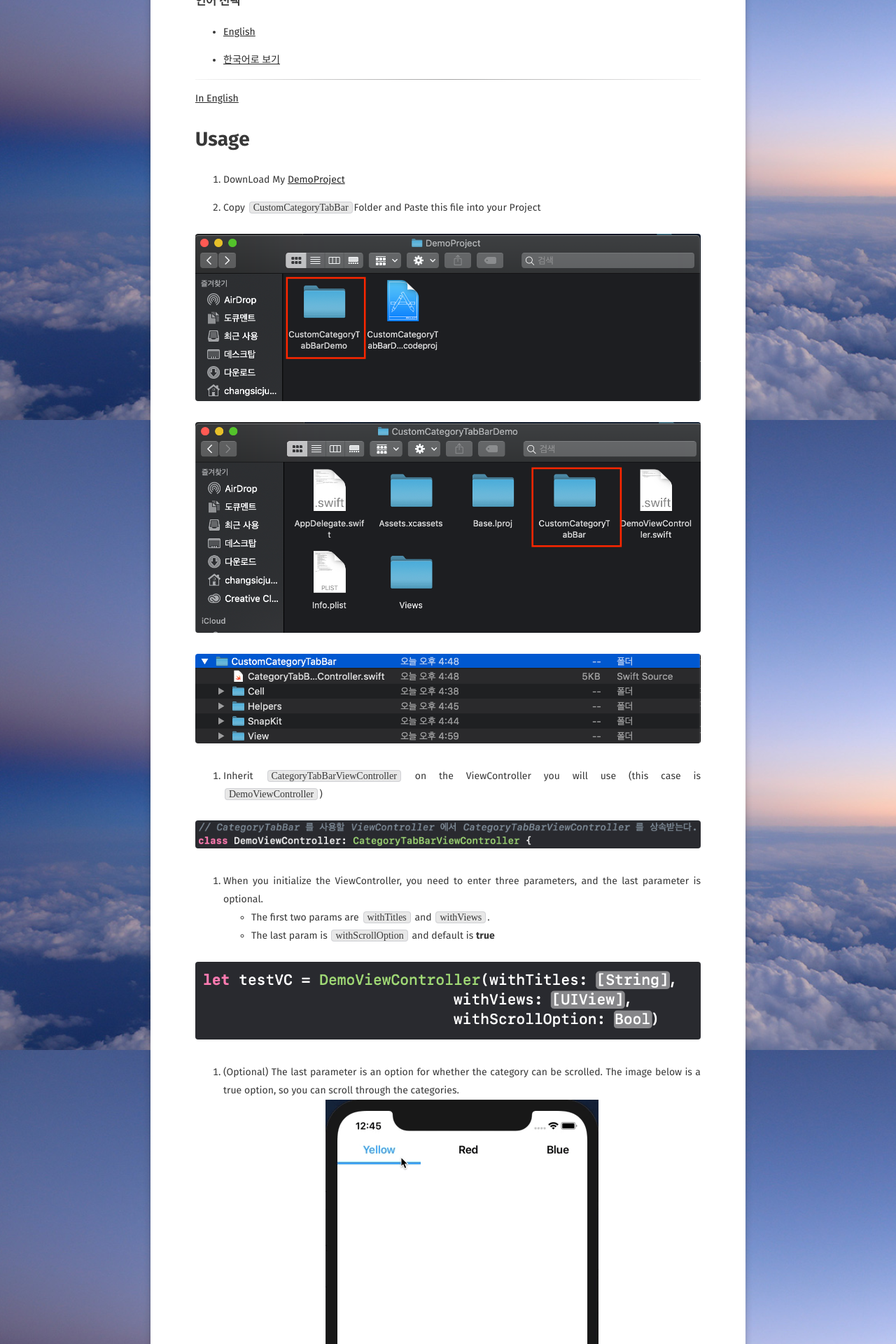
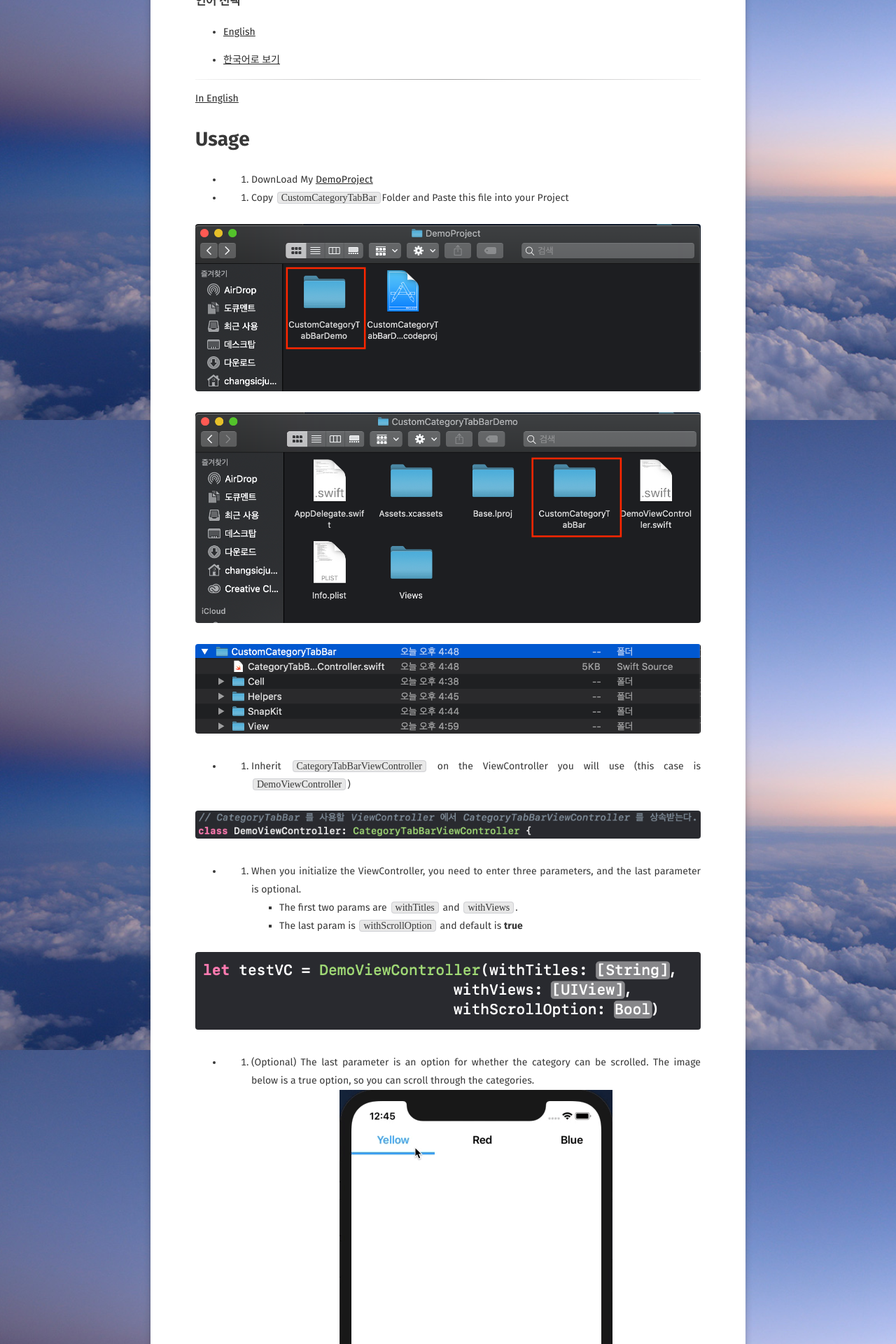
Before and after one commit to DanJeong-KR/changSic.github.io, a Jekyll site: the page built from _posts/2019-07-16-CustomCategoryView.md, in a window 1280 px wide. Shown: the part 1200-3120 px from the top of the page at 70% size. Built offline with Jekyll 4.4.1, drawn with Linux system fonts in a browser that asks for light colours; some web fonts are replaced; comment, search, counter and statistics services are not loaded.

```diff
--- a/_posts/2019-07-16-CustomCategoryView.md
+++ b/_posts/2019-07-16-CustomCategoryView.md
@@ -35,9 +35,9 @@ mady by **Sicc**
 <a href="#eng">In English</a>
 
 # Usage
-1. DownLoad My [DemoProject](https://github.com/changSic/CustomCategoryTabBar)
+* 1. DownLoad My [DemoProject](https://github.com/changSic/CustomCategoryTabBar)
 
-2. Copy `CustomCategoryTabBar`Folder and Paste this file into your Project
+* 2. Copy `CustomCategoryTabBar`Folder and Paste this file into your Project
 <figure>
   <a href="/assets/CategoryTabBarPath1.png">
 	<img src="/assets/CategoryTabBarPath1.png">
@@ -55,7 +55,7 @@ mady by **Sicc**
 </figure>
 
 
-3. Inherit `CategoryTabBarViewController` on the ViewController you will use
+* 3. Inherit `CategoryTabBarViewController` on the ViewController you will use
 (this case is `DemoViewController`)
 <figure>
   <a href="/assets/InheritCategoryTabBarVC.png">
@@ -63,16 +63,16 @@ mady by **Sicc**
   </a>
 </figure>
 
-4. When you initialize the ViewController, you need to enter three parameters, and the last parameter is optional.
-* The first two params are `withTitles` and `withViews`.
-* The last param is `withScrollOption` and default is **true**
+* 4. When you initialize the ViewController, you need to enter three parameters, and the last parameter is optional.
+  * The first two params are `withTitles` and `withViews`.
+  * The last param is `withScrollOption` and default is **true**
 <figure>
   <a href="/assets/CategoryTabBarInit.png">
 	<img src="/assets/CategoryTabBarInit.png">
   </a>
 </figure>
 
-5. (Optional) The last parameter is an option for whether the category can be scrolled.
+* 5. (Optional) The last parameter is an option for whether the category can be scrolled.
 The image below is a true option, so you can scroll through the categories.
 <img src="/assets/CategoryScrollingWithIndicatorBar.gif" height = 400>
 
@@ -108,9 +108,9 @@ The image below is a true option, so you can scroll through the categories.
 
 <a href="#kor">한국어로 보기</a>
 # Usage
-1. [DemoProject](https://github.com/changSic/CustomCategoryTabBar) 를 다운로드 합니다.
+* 1. [DemoProject](https://github.com/changSic/CustomCategoryTabBar) 를 다운로드 합니다.
 
-2. `CustomCategoryTabBar`Folder 를 복사하고 자신의 프로젝트에 붙여넣기를 합니다!
+* 2. `CustomCategoryTabBar`Folder 를 복사하고 자신의 프로젝트에 붙여넣기를 합니다!
 <figure>
   <a href="/assets/CategoryTabBarPath1.png">
 	<img src="/assets/CategoryTabBarPath1.png">
@@ -128,23 +128,23 @@ The image below is a true option, so you can scroll through the categories.
 </figure>
 
 
-3. 이 기능을 사용할 자신  View Controller 에 `CategoryTabBarViewController` 를 상속받습니다. (아래의 경우에는 `DemoViewController` 가 될 것.)
+* 3. 이 기능을 사용할 자신  View Controller 에 `CategoryTabBarViewController` 를 상속받습니다. (아래의 경우에는 `DemoViewController` 가 될 것.)
 <figure>
   <a href="/assets/InheritCategoryTabBarVC.png">
 	<img src="/assets/InheritCategoryTabBarVC.png">
   </a>
 </figure>
 
-4. ViewController 를 초기화 할 때, 3개의 매개변수를 입력해야 하고 마지막 매개변수는 선택사항 입니다.
-* 처음 두 개의 인자는 `withTitles` 과 `withViews` 입니다
-* 마지막 인자는 `withScrollOption` 이고 기본값이 **true** 입니다.
+* 4. ViewController 를 초기화 할 때, 3개의 매개변수를 입력해야 하고 마지막 매개변수는 선택사항 입니다.
+  * 처음 두 개의 인자는 `withTitles` 과 `withViews` 입니다
+  * 마지막 인자는 `withScrollOption` 이고 기본값이 **true** 입니다.
 <figure>
   <a href="/assets/CategoryTabBarInit.png">
 	<img src="/assets/CategoryTabBarInit.png">
   </a>
 </figure>
 
-5. (선택사항) 마지막 인자는 카테고리가 스크롤이 가능한지에 대한 옵션입니다. 아래 사진에서는 true 옵션에 해당하는 것이어서 카테고리가 스크롤 됨을 볼 수 있습니다.
+* 5. (선택사항) 마지막 인자는 카테고리가 스크롤이 가능한지에 대한 옵션입니다. 아래 사진에서는 true 옵션에 해당하는 것이어서 카테고리가 스크롤 됨을 볼 수 있습니다.
 <img src="/assets/CategoryScrollingWithIndicatorBar.gif" height = 400>
 
 
```
